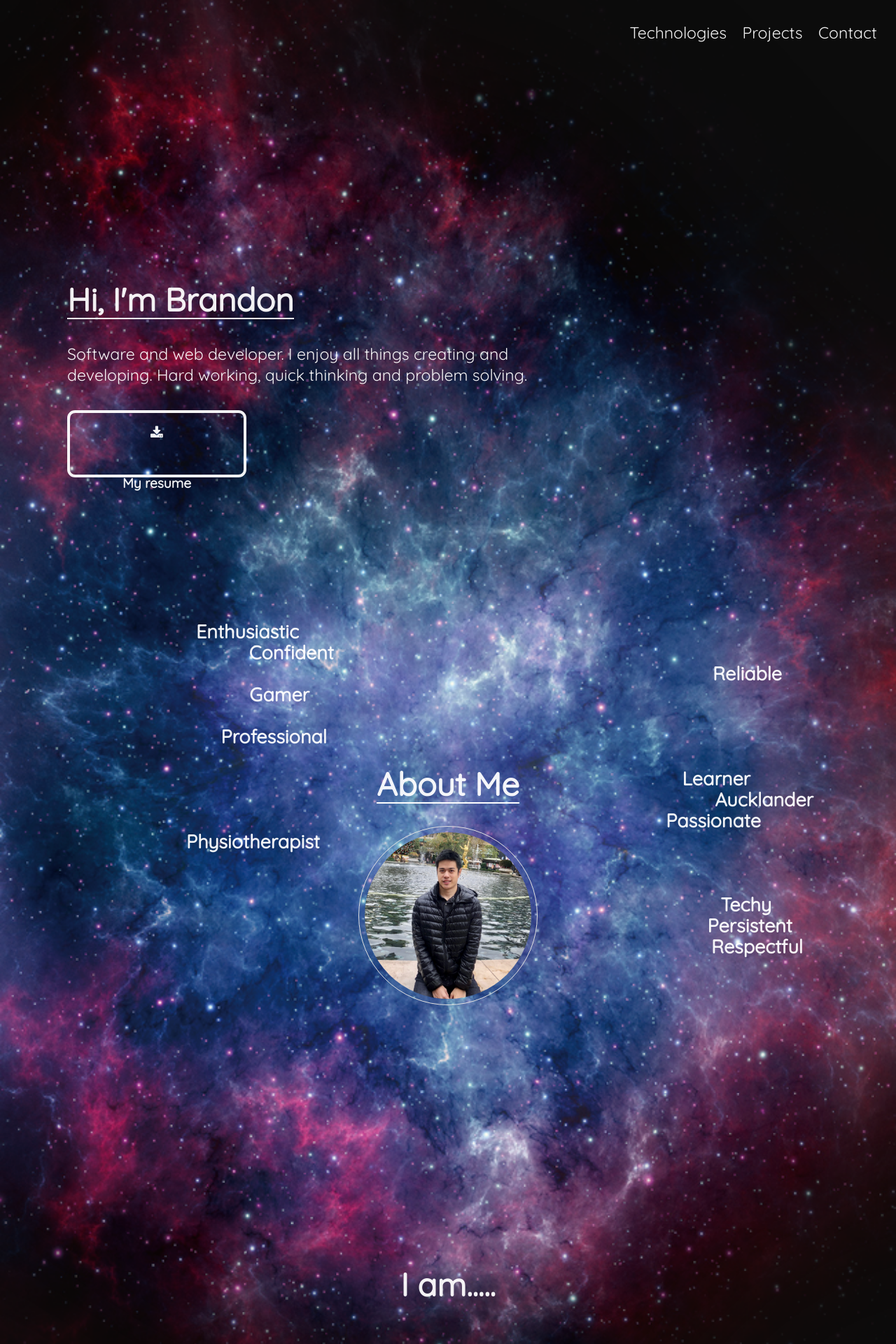
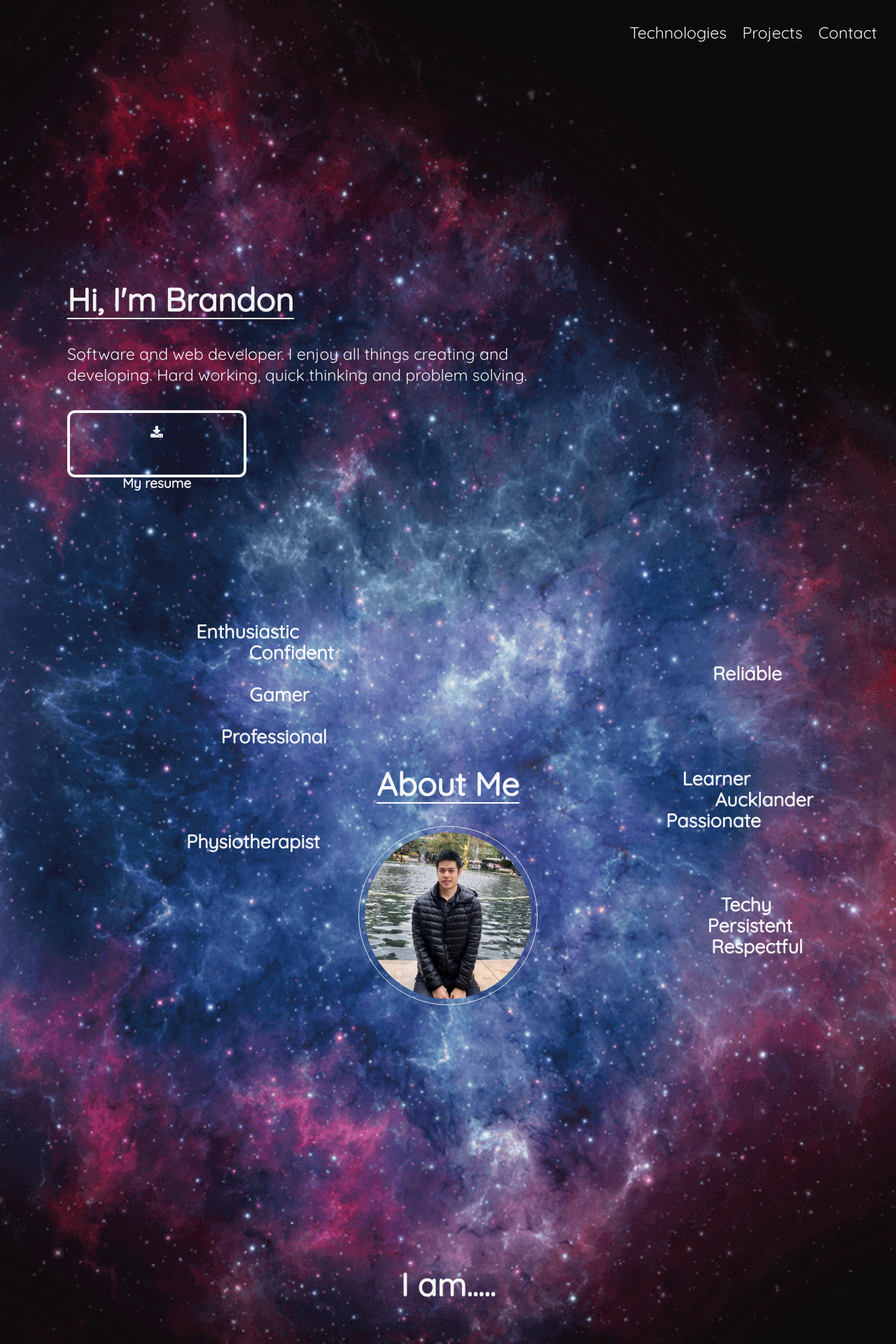
Before and after one commit to sqweeq/portfolio_site, a PHP site: page / in a window 1280 px wide. Shown: the top 1920 px of the page at 70% size. Run offline with PHP 8.4, Linux system fonts and the light colour scheme; some libraries are stand-ins or nearby versions.

Commit message:
compressed bg

```diff
--- a/style.css
+++ b/style.css
@@ -32,7 +32,7 @@ span {
 .portfolio-container {
   background: rgba(0, 0, 0, 0.954);
 
-  background-image: url("./images/coolstars.png");
+  background-image: url("./images/coolstars-compressor.png");
   background-size: contain;
   background-repeat: no-repeat;
 }
```
Also changed, not shown: images/coolstars-compressor.png (added).
